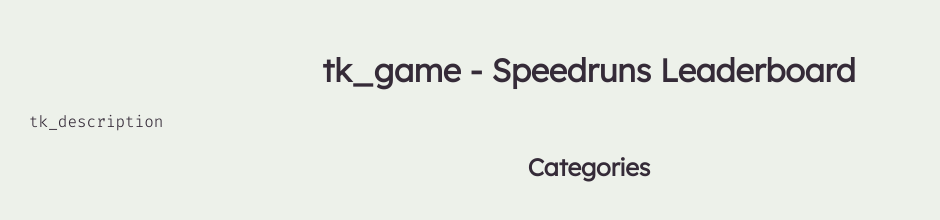
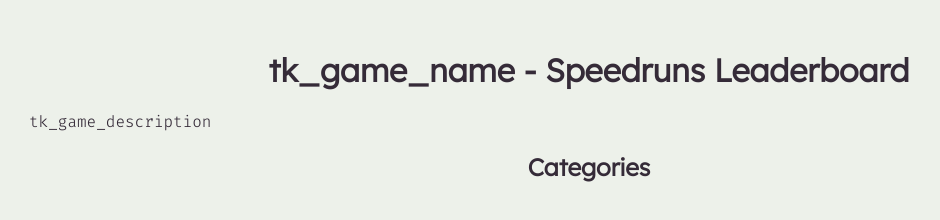
Before and after one commit to PaceRIP/paceboard, a plain HTML site: page templates/index.html in a window 1280 px wide. Shown: the whole page, without its empty margins (51-991 px from the left). Drawn offline with Linux system fonts and the light colour scheme; files that its build step writes are made by us from their sources; files whose address does not match are found by name.

Commit message:
Initialize generation stack

```diff
--- a/csv/config.csv
+++ b/csv/config.csv
@@ -1 +1 @@
-tk_game,tk_description,tk_url,tk_logo_alt
+tk_game_name,tk_game_description,tk_url,tk_logo_alt
--- a/templates/index.html
+++ b/templates/index.html
@@ -5,12 +5,12 @@
     <meta charset="UTF-8">
     <meta http-equiv="X-UA-Compatible" content="IE=edge">
     <meta name="viewport" content="width=device-width, initial-scale=1.0">
-    <title>tk_title - Leaderboard</title>
+    <title>tk_game_name - Leaderboard</title>
 
     <link rel="stylesheet" href="css/style.css">
     <link rel="icon" href="assets/img/logo.png">
 
-    <meta property="og:title" content="tk_game - Speedruns Leaderboard" />
+    <meta property="og:title" content="tk_game_name - Speedruns Leaderboard" />
     <meta property="og:type" content="website" />
     <meta property="og:description" content="tk_game_description" />
     <meta property="og:url" content="tk_url" />
@@ -22,8 +22,8 @@
 </head>
 
 <body>
-    <h1>tk_game - Speedruns Leaderboard</h1>
-    <p>tk_description</p>
+    <h1>tk_game_name - Speedruns Leaderboard</h1>
+    <p>tk_game_description</p>
 
     <h2>Categories</h2>
     <!-- lk_categories -->
```
